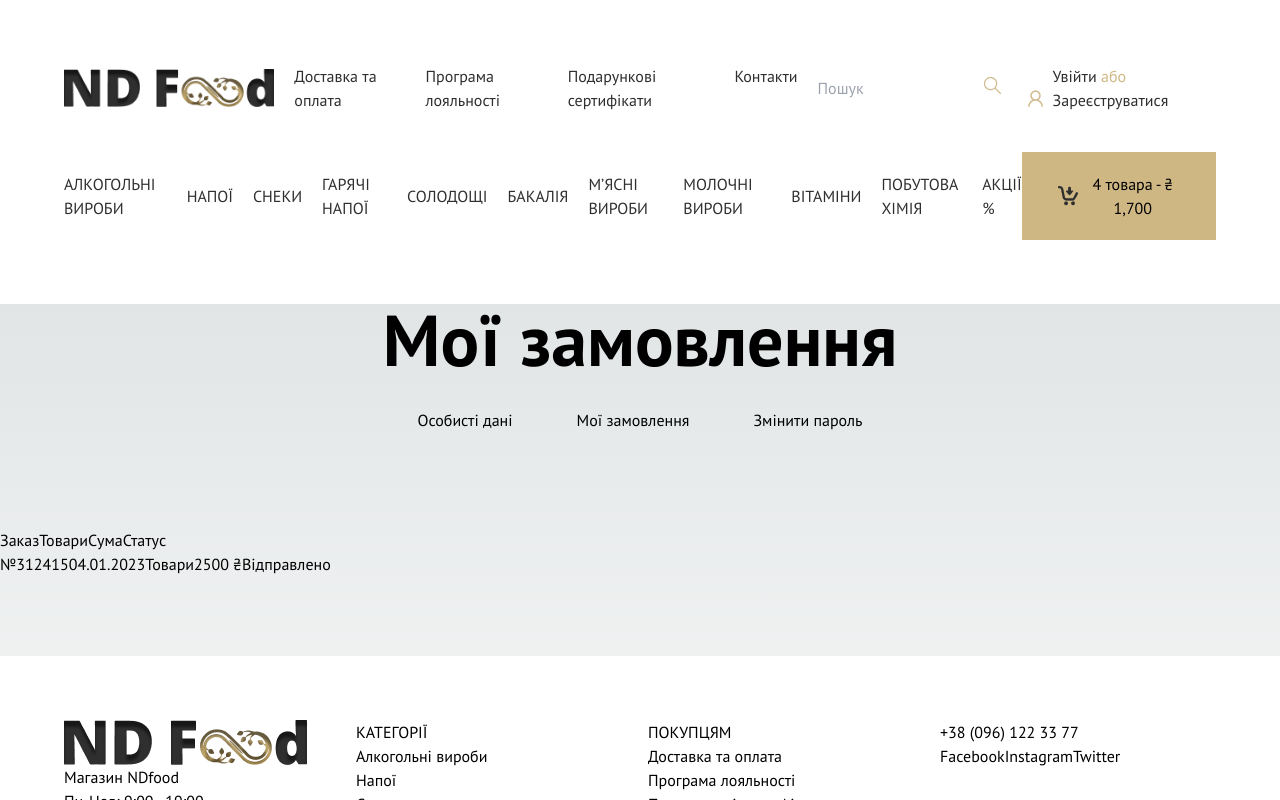
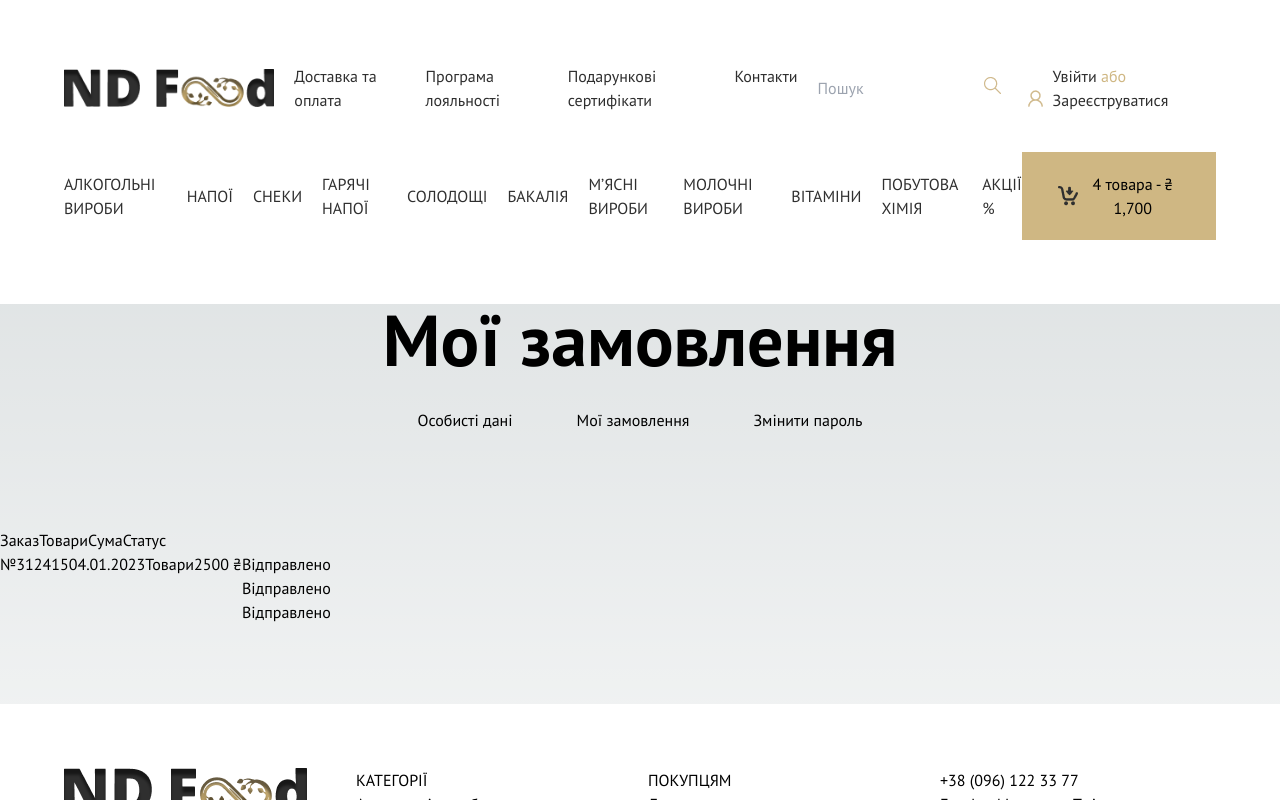
Before and after one commit to milkabaldi/ndfood, a Next.js app: page /profile in a window 1280 px wide. Both pictures are taken after a click on the button "Мої замовлення". Shown: the top 800 px of the page. Built offline with nearby package versions, Linux system fonts and the light colour scheme.

Commit message:
Order cart

```diff
--- a/src/components/MyOrder.jsx
+++ b/src/components/MyOrder.jsx
@@ -25,9 +25,18 @@ export default function MyOrder() {
                 <span>2500 ₴</span>
               </div>
               <div>
-                <span>
+                <ul>
+                  <li><span>
                   Відправлено
-                </span>
+                </span></li>
+                  <li><span>
+                  Відправлено
+                </span></li>
+                  <li><span>
+                  Відправлено
+                </span></li>
+                </ul>
+
               </div>
             </div>
         </div>
```
